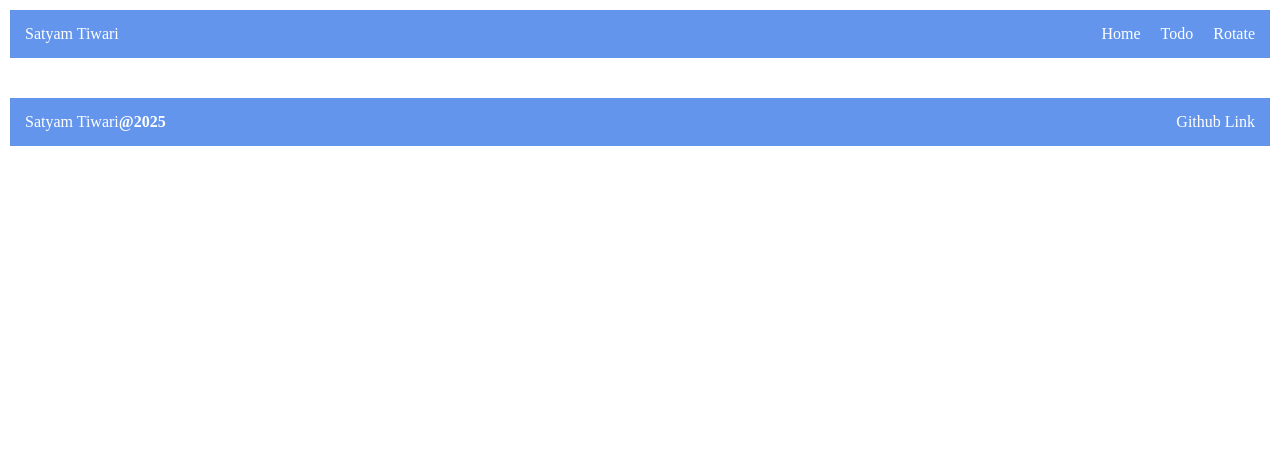
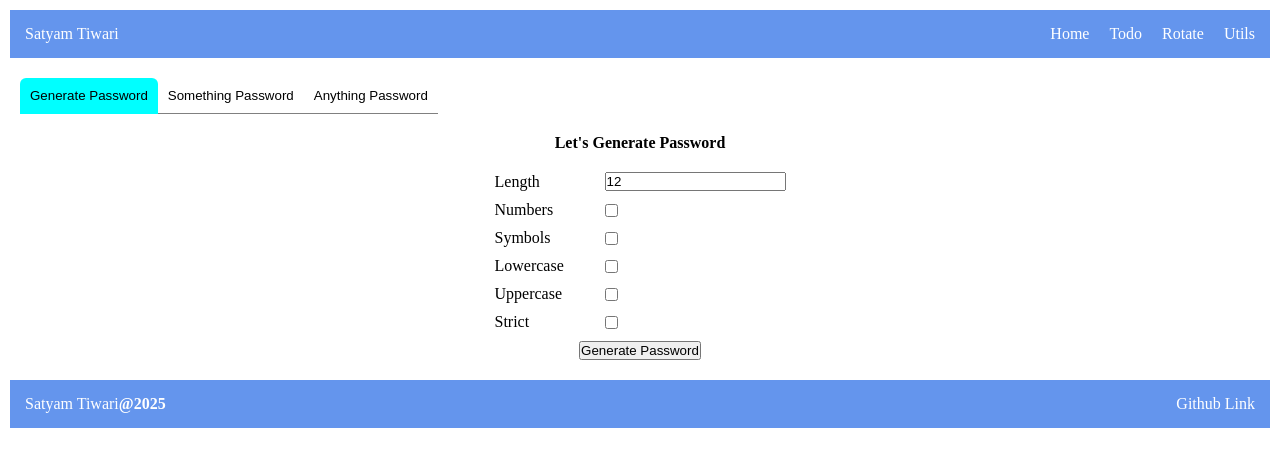
Before and after one commit to satyamtiwari98/learn_typescript_react, a React (Vite) app: page /utils in a window 1280 px wide. Shown: the top 466 px of the page. Built offline with nearby package versions, Linux system fonts and the light colour scheme.

Commit message:
Generate Password Added

```diff
--- a/src/App.tsx
+++ b/src/App.tsx
@@ -5,6 +5,7 @@ import Header from "./components/Shared/Header/Header";
 import Footer from "./components/Shared/Footer/Footer";
 import Todo from "./components/Todo/Todo";
 import Rotate from "./components/Rotate/Rotate";
+import Utils from "./components/Utils/Utils";
 
 const App = () => {
   const routes = [
@@ -19,6 +20,10 @@ const App = () => {
     {
       path: "/rotate",
       element: <Rotate />,
+    },
+    {
+      path: "/utils",
+      element: <Utils />,
     },
   ];
 
--- /dev/null
+++ b/src/components/GeneratePassword/GeneratePassword.css
@@ -0,0 +1,26 @@
+.generate-password-container {
+  display: flex;
+  flex-direction: column;
+  align-items: center;
+  justify-content: center;
+}
+
+.generate-password-list {
+  list-style-type: none;
+  padding: 0;
+  margin-top: 20px;
+}
+
+.generate-password-list li {
+  display: flex;
+  align-items: center;
+  margin-bottom: 10px;
+}
+
+.label-text {
+  width: 100px; /* consistent width for alignment */
+}
+
+.list-input {
+  margin-left: 10px; /* smaller gap between label and input */
+}
--- /dev/null
+++ b/src/components/GeneratePassword/GeneratePassword.tsx
@@ -0,0 +1,117 @@
+import { useState } from "react";
+import "./GeneratePassword.css";
+import { API_URL } from "../../utils/Constant";
+import ApiCall from "../../utils/ApiCall";
+
+interface PasswordResponse {
+  password: string;
+}
+
+const GeneratePassword = () => {
+  const [selectedOptions, setSelectedOptions] = useState<string[]>([]);
+  const [length, setLength] = useState<number>(12); // default length
+  const [password, setPassword] = useState<string>("");
+
+  const passwordOptions = [
+    {
+      name: "Length",
+      type: "number",
+    },
+    {
+      name: "Numbers",
+      type: "boolean",
+    },
+    {
+      name: "Symbols",
+      type: "boolean",
+    },
+    {
+      name: "Lowercase",
+      type: "boolean",
+    },
+    {
+      name: "Uppercase",
+      type: "boolean",
+    },
+    {
+      name: "Strict",
+      type: "boolean",
+    },
+  ];
+
+  const handleLengthChange = (e: React.ChangeEvent<HTMLInputElement>) => {
+    setLength(Number(e.target.value));
+  };
+
+  const handleOptionChange = (option: string) => {
+    setSelectedOptions(
+      (prevOptions) =>
+        prevOptions.includes(option)
+          ? prevOptions.filter((o) => o !== option) // remove
+          : [...prevOptions, option] // add
+    );
+  };
+
+  const handleGeneratePassword = async () => {
+    const params = {
+      length,
+      numbers: selectedOptions.includes("Numbers"),
+      symbols: selectedOptions.includes("Symbols"),
+      uppercase: selectedOptions.includes("Uppercase"),
+      lowercase: selectedOptions.includes("Lowercase"),
+      strict: selectedOptions.includes("Strict"),
+    };
+
+    try {
+      const res = await ApiCall<PasswordResponse>(
+        API_URL + "/generate-password",
+        "GET",
+        params
+      );
+      setPassword(res.password);
+    } catch (error) {
+      console.error("Failed to fetch password:", error);
+    }
+
+    console.log(password);
+  };
+
+  return (
+    <div className="generate-password-container">
+      <div>
+        <h4>Let's Generate Password</h4>
+      </div>
+      <div className="generate-password-options-container">
+        <ul className="generate-password-list">
+          {passwordOptions.map((option, index) => (
+            <li key={index}>
+              <span className="label-text">{option.name}</span>
+              {option.type !== "boolean" ? (
+                <input
+                  className="list-input"
+                  type="number"
+                  value={length}
+                  onChange={handleLengthChange}
+                />
+              ) : (
+                <input
+                  className="list-input"
+                  type="checkbox"
+                  onChange={() => handleOptionChange(option.name)}
+                  checked={selectedOptions.includes(option.name)}
+                />
+              )}
+            </li>
+          ))}
+        </ul>
+      </div>
+      <div>
+        <button type="button" onClick={handleGeneratePassword}>
+          Generate Password
+        </button>
+      </div>
+    </div>
+  );
+};
+
+export default GeneratePassword;
--- a/src/components/Rotate/Rotate.tsx
+++ b/src/components/Rotate/Rotate.tsx
@@ -1,4 +1,4 @@
-import { useState, useRef, useEffect, useImperativeHandle } from "react";
+import { useState, useRef } from "react";
 import "./Rotate.css";
 
 const Rotate = () => {
--- a/src/components/Shared/Header/Header.tsx
+++ b/src/components/Shared/Header/Header.tsx
@@ -9,6 +9,7 @@ const Header = () => {
         <Link to="/">Home</Link>
         <Link to="/todo">Todo</Link>
         <Link to="/rotate">Rotate</Link>
+        <Link to="/utils">Utils</Link>
       </div>
     </div>
   );
--- /dev/null
+++ b/src/components/Utils/Utils.css
@@ -0,0 +1,34 @@
+.utils-container {
+  display: flex;
+  flex-direction: column;
+  align-items: flex-start;
+  justify-content: flex-start;
+  gap: 10px;
+}
+
+.utils-btns {
+  display: flex;
+  flex-direction: row;
+  align-items: flex-start;
+  /* gap: 10px; */
+}
+
+.utils-accordian {
+  margin-top: 20px;
+}
+
+.btn {
+  background-color: unset;
+  border-top: unset;
+  border-left: unset;
+  border-right: unset;
+  padding: 10px;
+  cursor: pointer;
+  border-bottom: 1px solid gray;
+}
+.active {
+  border-bottom: 1px solid aqua;
+  background-color: aqua;
+  border-top-right-radius: 6px;
+  border-top-left-radius: 6px;
+}
--- /dev/null
+++ b/src/components/Utils/Utils.tsx
@@ -0,0 +1,54 @@
+import { useEffect, useState } from "react";
+import GeneratePassword from "../GeneratePassword/GeneratePassword";
+import "./Utils.css";
+
+const Utils = () => {
+  const [selectedAccordian, setSelectedAccordian] = useState<string | null>(
+    null
+  );
+  const btns = [
+    {
+      name: "Generate Password",
+      id: "GP",
+    },
+    {
+      name: "Something Password",
+      id: "SP",
+    },
+    {
+      name: "Anything Password",
+      id: "AP",
+    },
+  ];
+
+  useEffect(() => {
+    setSelectedAccordian(btns[0]?.id);
+  }, []);
+
+  const handleChangeAccordian = (acc: string) => {
+    setSelectedAccordian(acc);
+  };
+  return (
+    <>
+      <div className="utils-container">
+        <div className="utils-btns">
+          {btns.map((btn) => (
+            <button
+              className={selectedAccordian === btn.id ? "btn active" : "btn"}
+              key={btn.id}
+              type="button"
+              onClick={() => handleChangeAccordian(btn.id)}
+            >
+              {btn.name}
+            </button>
+          ))}
+        </div>
+      </div>
+      <div className="utils-accordian">
+        {selectedAccordian === "GP" && <GeneratePassword />}
+      </div>
+    </>
+  );
+};
+
+export default Utils;
--- a/src/utils/ApiCall.ts
+++ b/src/utils/ApiCall.ts
@@ -3,7 +3,7 @@ import axios, { Method } from "axios";
 const ApiCall = async <T>(
   url: string,
   method: Method = "GET",
-  queryParams?: Record<string, any>,
+  queryParams?: string | Record<string, any>,
   body?: Record<string, any>
 ): Promise<T> => {
   try {
--- a/src/utils/Constant.ts
+++ b/src/utils/Constant.ts
@@ -1 +1,2 @@
 export const TODO_URL = "https://jsonplaceholder.typicode.com/todos";
+export const API_URL = "http://localhost:3000";
```
